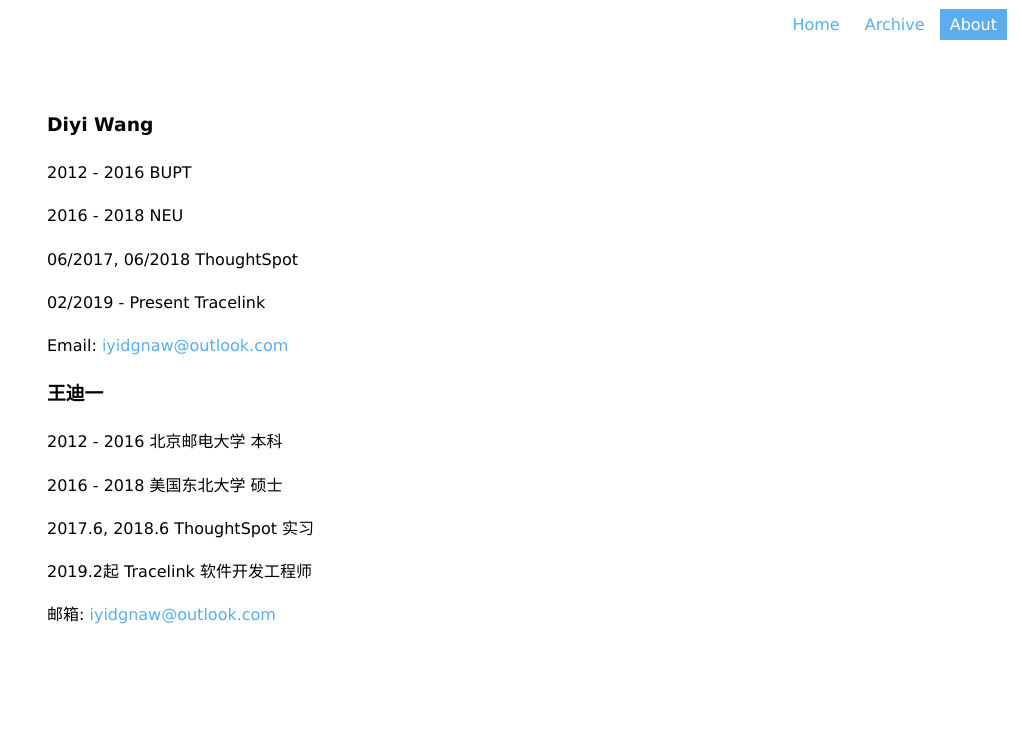
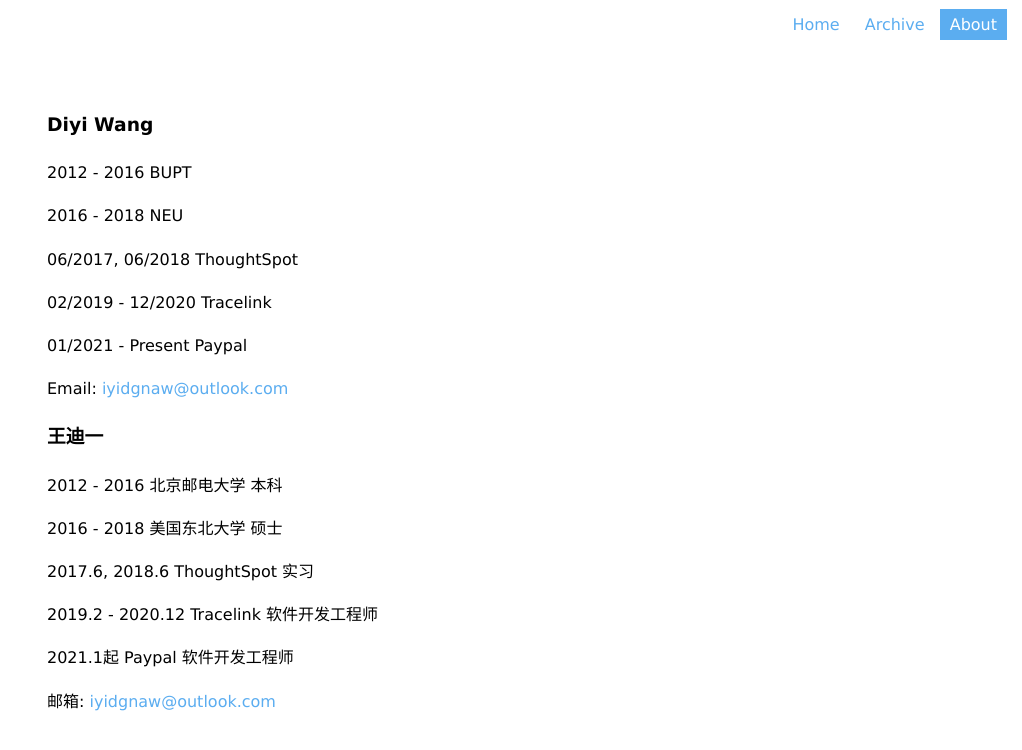
Before and after one commit to iyidgnaw/iyidgnaw.github.io, a plain HTML site: page about/index.html in a window 1280 px wide. Shown: the whole page, without its empty margins (258-1280 px from the left). Drawn offline with Linux system fonts and the light colour scheme.

Commit message:
Site updated: 2022-04-11 21:52:09

```diff
--- a/about/index.html
+++ b/about/index.html
@@ -29,15 +29,17 @@
 
   <main class="page">
   <div>
-    <h3 id="Diyi-Wang"><a href="#Diyi-Wang" class="headerlink" title="Diyi Wang"></a>Diyi Wang</h3><p>2012 - 2016 BUPT</p>
-<p>2016 - 2018 NEU</p>
-<p>06/2017, 06/2018 ThoughtSpot</p>
-<p>02/2019 - Present Tracelink</p>
+    <h3 id="Diyi-Wang"><a href="#Diyi-Wang" class="headerlink" title="Diyi Wang"></a>Diyi Wang</h3><p>2012 - 2016 BUPT  </p>
+<p>2016 - 2018 NEU  </p>
+<p>06/2017, 06/2018 ThoughtSpot  </p>
+<p>02/2019 - 12/2020 Tracelink  </p>
+<p>01/2021 - Present Paypal  </p>
 <p>Email: <a href="mailto:iyidgnaw@outlook.com" target="_blank" rel="noopener">iyidgnaw@outlook.com</a></p>
 <h3 id="王迪一"><a href="#王迪一" class="headerlink" title="王迪一"></a>王迪一</h3><p>2012 - 2016 北京邮电大学 本科</p>
 <p>2016 - 2018 美国东北大学 硕士</p>
 <p>2017.6, 2018.6 ThoughtSpot 实习</p>
-<p>2019.2起 Tracelink 软件开发工程师</p>
+<p>2019.2 - 2020.12 Tracelink 软件开发工程师</p>
+<p>2021.1起 Paypal 软件开发工程师</p>
 <p>邮箱: <a href="mailto:iyidgnaw@outlook.com" target="_blank" rel="noopener">iyidgnaw@outlook.com</a></p>
 
   </div>
```
